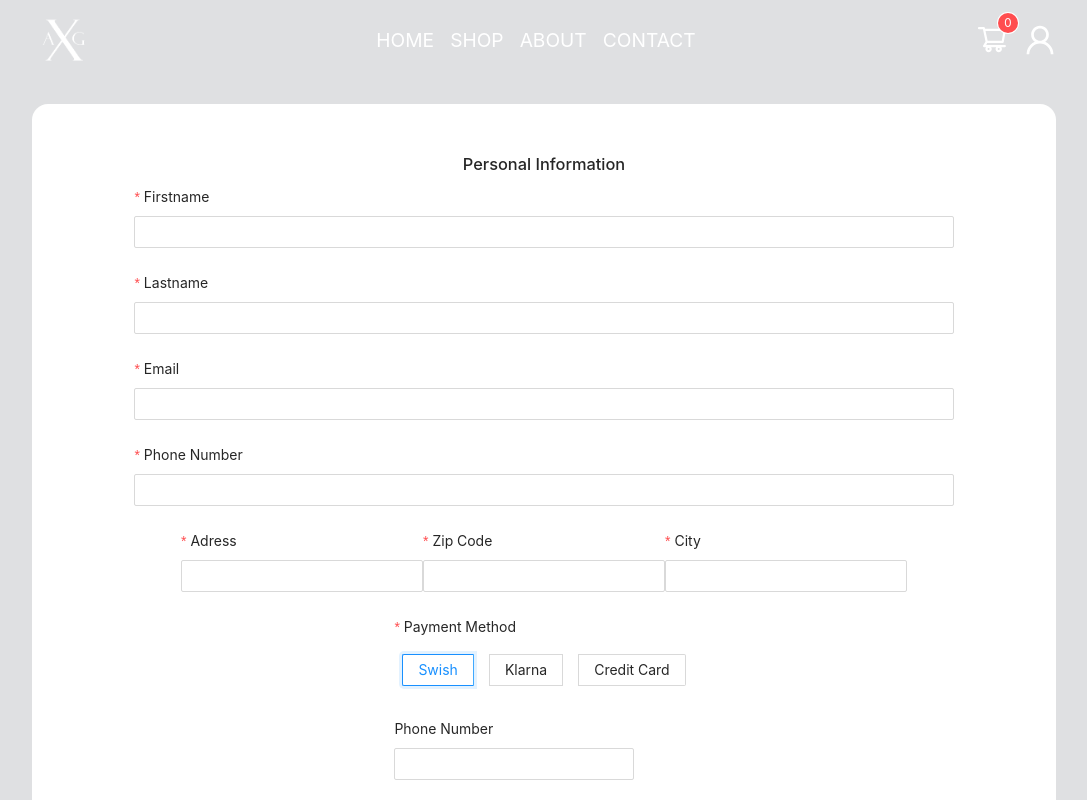
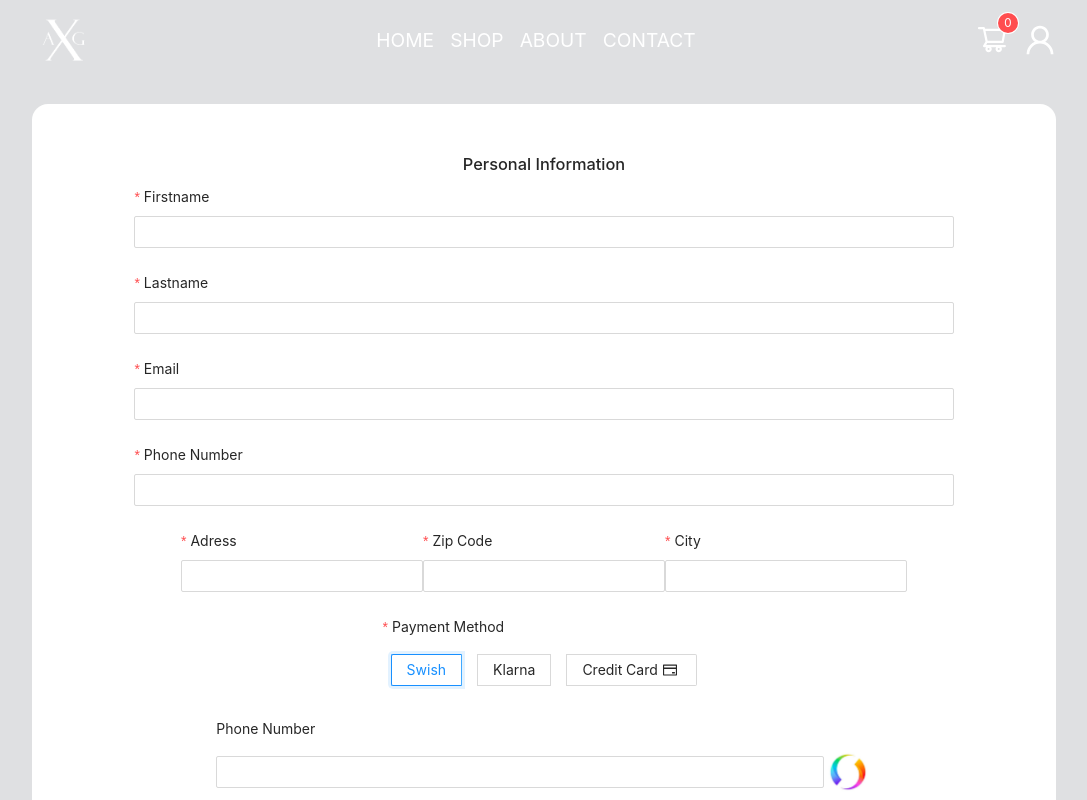
Before and after one commit to lilgujj/axg-shop, a React (Create React App) app: page /checkout in a window 1280 px wide. Both pictures are taken after a click on the label "Swish". Shown: the top 800 px of the page, without its empty margins (96-1183 px from the left). Built offline with nearby package versions, Linux system fonts and the light colour scheme; the HTML template or start-up script is replaced by a standard one.

Commit message:
add payment methods logos

```diff
--- a/src/components/paymentFields.tsx
+++ b/src/components/paymentFields.tsx
@@ -1,5 +1,11 @@
+
+import CreditCardOutlined from "@ant-design/icons/lib/icons/CreditCardOutlined";
 import { Form, Input, Radio } from "antd";
 import React, { useState } from "react";
+import "../css/checkOut.css";
+import "../css/layout.css";
+import klarna from "../images/klarna.png"
+import swish from "../images/swish.png"
 
 interface Props {
     phoneNumber: any;
@@ -32,7 +38,7 @@
     };
 
     return (
-    <div>
+    <div className="flex-col centerY centerX" style={{width: "80%"}}>
         <Form.Item
               name="Payment Method"
               rules={[{ required: true, message: "Please pick an item!" }]}
@@ -60,6 +66,7 @@
                     value="Credit Card"
                   >
                     Credit Card
+                    <CreditCardOutlined style={{margin: ".3rem"}}/>
                   </Radio.Button>
                 </div>
               </Radio.Group>
@@ -71,24 +78,33 @@
                 label="Phone Number"
                 rules={[{ required: true }]}
               >
-                <Input value={props.phoneNumber} />
+                <div className="flex row centerY centerX">
+                  <Input value={props.phoneNumber} />
+                  <img src={swish} style={{height: "3rem"}} alt="swish logo"/>
+                </div>
+
               </Form.Item>
             )}
 
             {isKlarnaVisable && (
 
               <Form.Item
+                className="flex row"
                 style={{ width: "80%" }}
                 label="Email"
                 rules={[{ required: true }]}
               >
-                <Input value={props.email} />
+                <div className="flex centerY centerX">
+                    <Input value={props.email} />
+                    <img src={klarna} style = {{ height: 'auto', width: '3rem', marginLeft: '.5rem' }} alt="" />
+
+                </div>
               </Form.Item>
 
             )}
 
             {isCreditVisable && (
-                <div>
+                <div className="flex-col centerY centerX" style={{width: "100%"}}>
                 <Form.Item
                   style={{ width: "80%" }}
                   name="Full Name"
--- a/src/css/checkOut.css
+++ b/src/css/checkOut.css
@@ -29,7 +29,7 @@
     align-items: center;
 }
 
-@media (max-width: 350px) {
+@media (max-width: 40em) {
     .formBorder {
         padding: .5rem 1rem;
     }
--- a/src/css/layout.css
+++ b/src/css/layout.css
@@ -2,6 +2,10 @@
 .flex-col {
     display: flex;
     flex-direction: column;
+}
+
+.row {
+    flex-direction: row;
 }
 
 .flex {
```
Also changed, not shown: src/images/klarna.png (added), src/images/swish.png (added).
